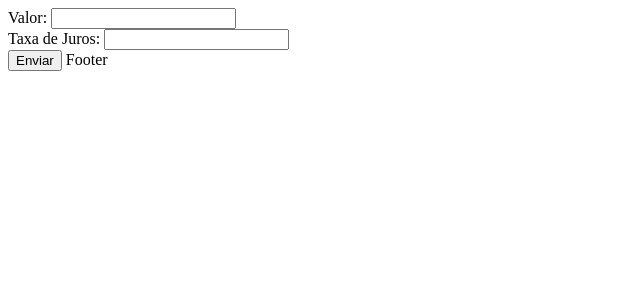
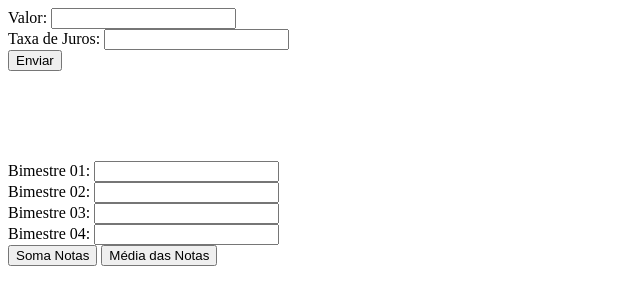
Before and after one commit to duda20baviera/primeiroi_3t, a plain HTML site: page index.html in a window 1280 px wide. Shown: the whole page, without its empty margins (0-640 px from the left). Drawn offline with Linux system fonts and the light colour scheme.

Commit message:
Update index.html

```diff
--- a/index.html
+++ b/index.html
@@ -14,6 +14,14 @@
  Taxa de Juros: <input id="juros" type="text"> <br>
  <button onclick="total()">Enviar</button>
 
+ <br><br><br><br>
+ <span id="resultado"></span><br><br>
+ Bimestre 01: <input id="b1" type="text"> <br>
+ Bimestre 02: <input id="b2" type="text"> <br>
+ Bimestre 03: <input id="b3" type="text"> <br>
+ Bimestre 04: <input id="b4" type="text"> <br>
+<button onclick="soma()">Soma Notas</button>
+<button onclick="média()">Média das Notas</button>
+
 </body>
 </html>
-Footer
```
